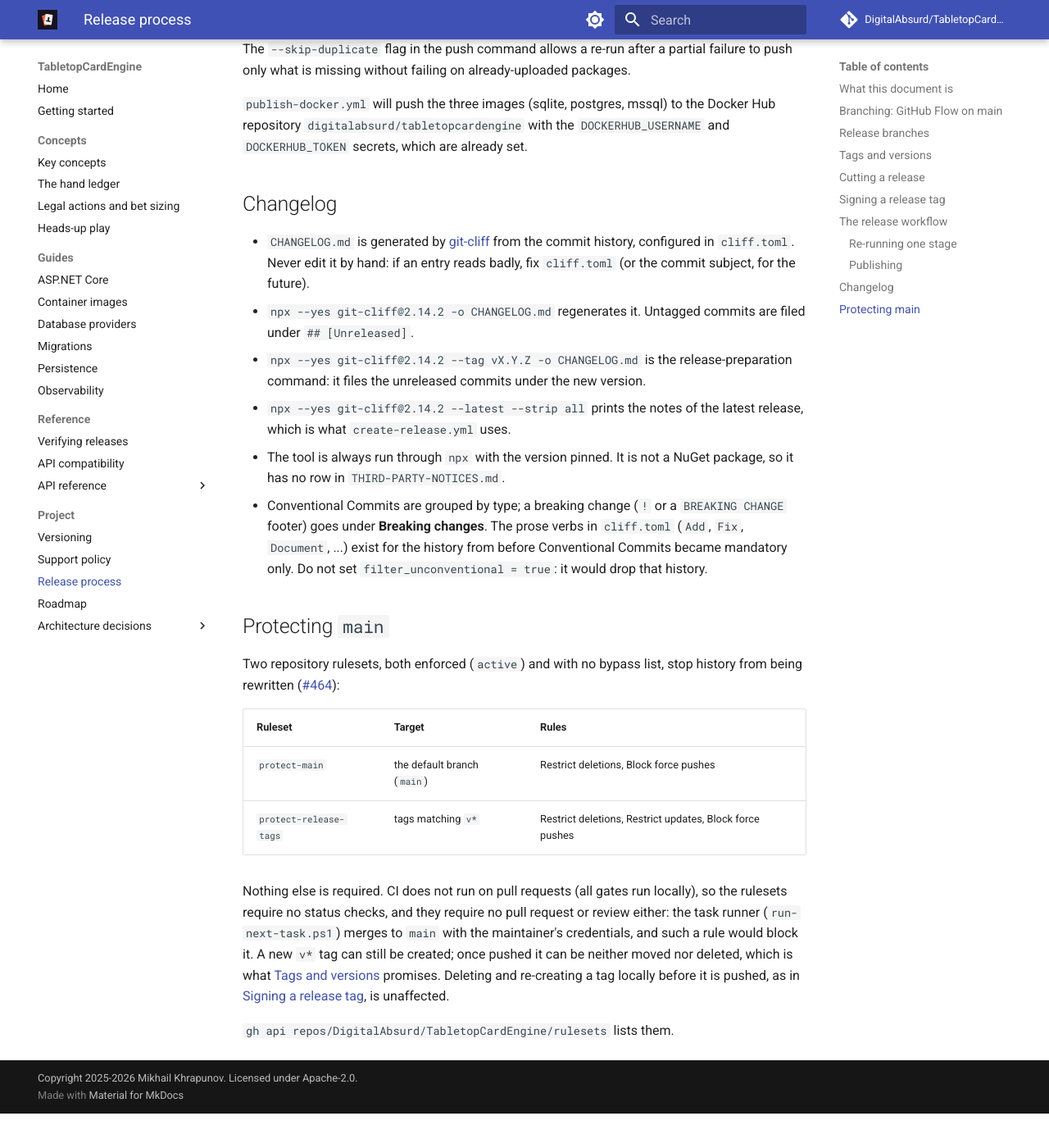
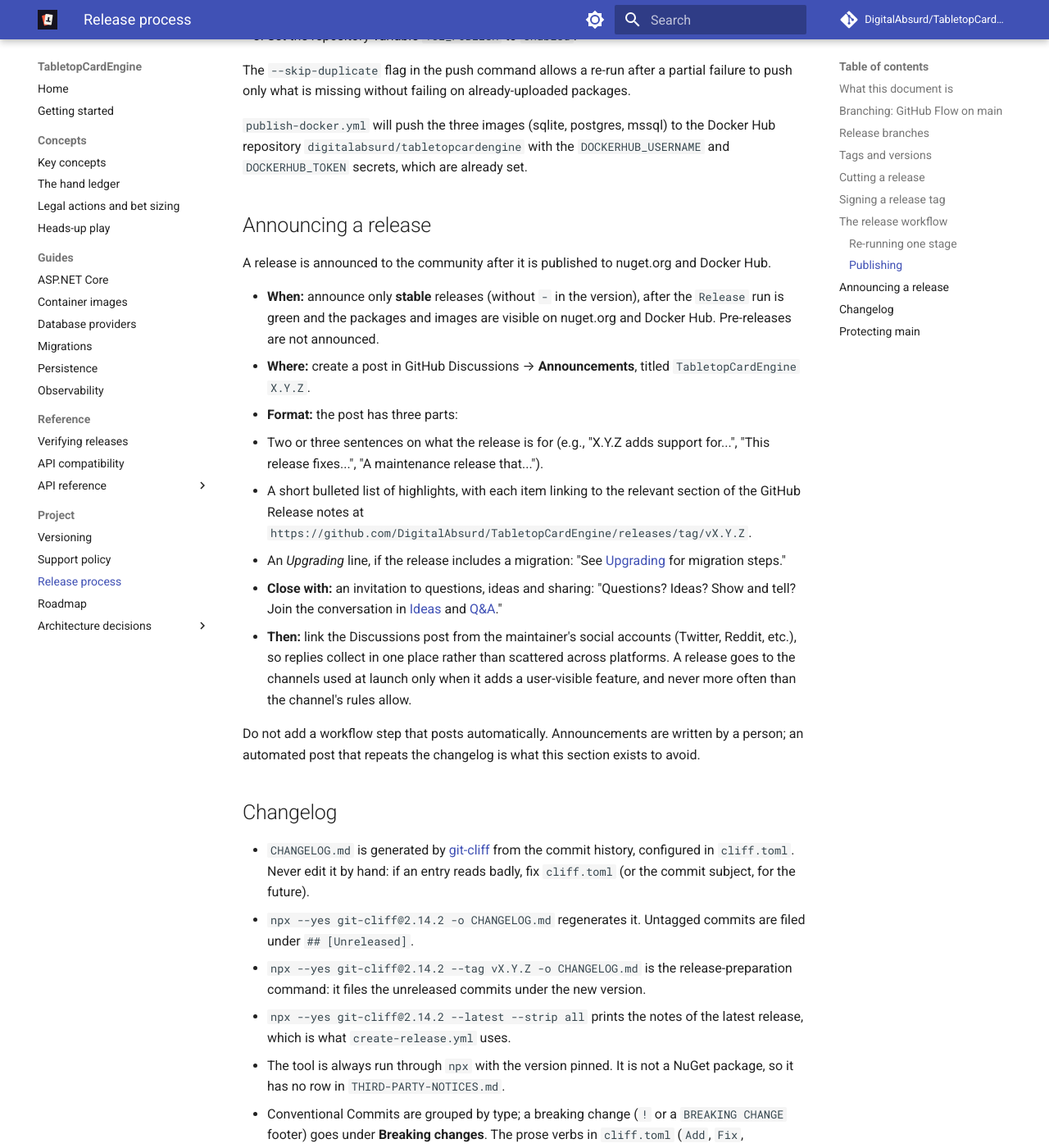
Before and after one commit to DigitalAbsurd/TabletopCardEngine, an MkDocs documentation site: the page built from docs/release-process.md, in a window 1280 px wide and 1400 px high, scrolled down 4091 px. Shown: the whole window at 82% size. Built offline with MkDocs 1.6.1 and Material for MkDocs 9.7.7, drawn with Linux system fonts in a browser that asks for light colours; comment, search, counter and statistics services are not loaded; before the commit the page ends 5449 px from its top, so only the background shows below that; some of the changed text lies outside the part shown.

Commit message:
docs: document announcing a stable release in the release process (#574)
Add a new "Announcing a release" section to docs/release-process.md that explains
when and how to announce releases to the community via GitHub Discussions, including
format guidelines (highlights, migration notes, social media sharing).

The section clarifies that only stable releases are announced and emphasizes that
announcements are written by a person, not generated automatically.

Co-authored-by: Claude Haiku 4.5 <noreply@anthropic.com>

```diff
--- a/docs/release-process.md
+++ b/docs/release-process.md
@@ -31,7 +31,7 @@ This document describes how releases are cut and versioned in this repository. I
 1. `main` is green on the four local gates (`dotnet build`, `dotnet format --verify-no-changes`, `dotnet test`, `dotnet pack`), plus the browser gate and the provider matrix.
 2. Update `CHANGELOG.md` in a pull request titled `chore(release): vX.Y.Z[-pre]` (the command is in [Changelog](#changelog)).
 3. Once it is merged, tag that merge commit with a signed tag (see [Signing a release tag](#signing-a-release-tag) for how to sign): `git tag -s vX.Y.Z -m "vX.Y.Z"` and `git push origin vX.Y.Z`.
-4. The release workflow does the rest, as described in [The release workflow](#the-release-workflow).
+4. The release workflow does the rest, as described in [The release workflow](#the-release-workflow). After publishing, announce the release: see [Announcing a release](#announcing-a-release).
 
 ## Signing a release tag
 
@@ -100,6 +100,21 @@ The `--skip-duplicate` flag in the push command allows a re-run after a partial
 
 `publish-docker.yml` will push the three images (sqlite, postgres, mssql) to the Docker Hub repository `digitalabsurd/tabletopcardengine` with the `DOCKERHUB_USERNAME` and `DOCKERHUB_TOKEN` secrets, which are already set.
 
+## Announcing a release
+
+A release is announced to the community after it is published to nuget.org and Docker Hub.
+
+- **When:** announce only **stable** releases (without `-` in the version), after the `Release` run is green and the packages and images are visible on nuget.org and Docker Hub. Pre-releases are not announced.
+- **Where:** create a post in GitHub Discussions → **Announcements**, titled `TabletopCardEngine X.Y.Z`.
+- **Format:** the post has three parts:
+  1. Two or three sentences on what the release is for (e.g., "X.Y.Z adds support for...", "This release fixes...", "A maintenance release that...").
+  2. A short bulleted list of highlights, with each item linking to the relevant section of the GitHub Release notes at `https://github.com/DigitalAbsurd/TabletopCardEngine/releases/tag/vX.Y.Z`.
+  3. An *Upgrading* line, if the release includes a migration: "See [Upgrading](link-to-upgrade-docs) for migration steps."
+- **Close with:** an invitation to questions, ideas and sharing: "Questions? Ideas? Show and tell? Join the conversation in [Ideas](https://github.com/DigitalAbsurd/TabletopCardEngine/discussions/categories/ideas) and [Q&A](https://github.com/DigitalAbsurd/TabletopCardEngine/discussions/categories/q-a)."
+- **Then:** link the Discussions post from the maintainer's social accounts (Twitter, Reddit, etc.), so replies collect in one place rather than scattered across platforms. A release goes to the channels used at launch only when it adds a user-visible feature, and never more often than the channel's rules allow.
+
+Do not add a workflow step that posts automatically. Announcements are written by a person; an automated post that repeats the changelog is what this section exists to avoid.
+
 ## Changelog
 
 - `CHANGELOG.md` is generated by [git-cliff](https://git-cliff.org) from the commit history, configured in `cliff.toml`. Never edit it by hand: if an entry reads badly, fix `cliff.toml` (or the commit subject, for the future).
```
